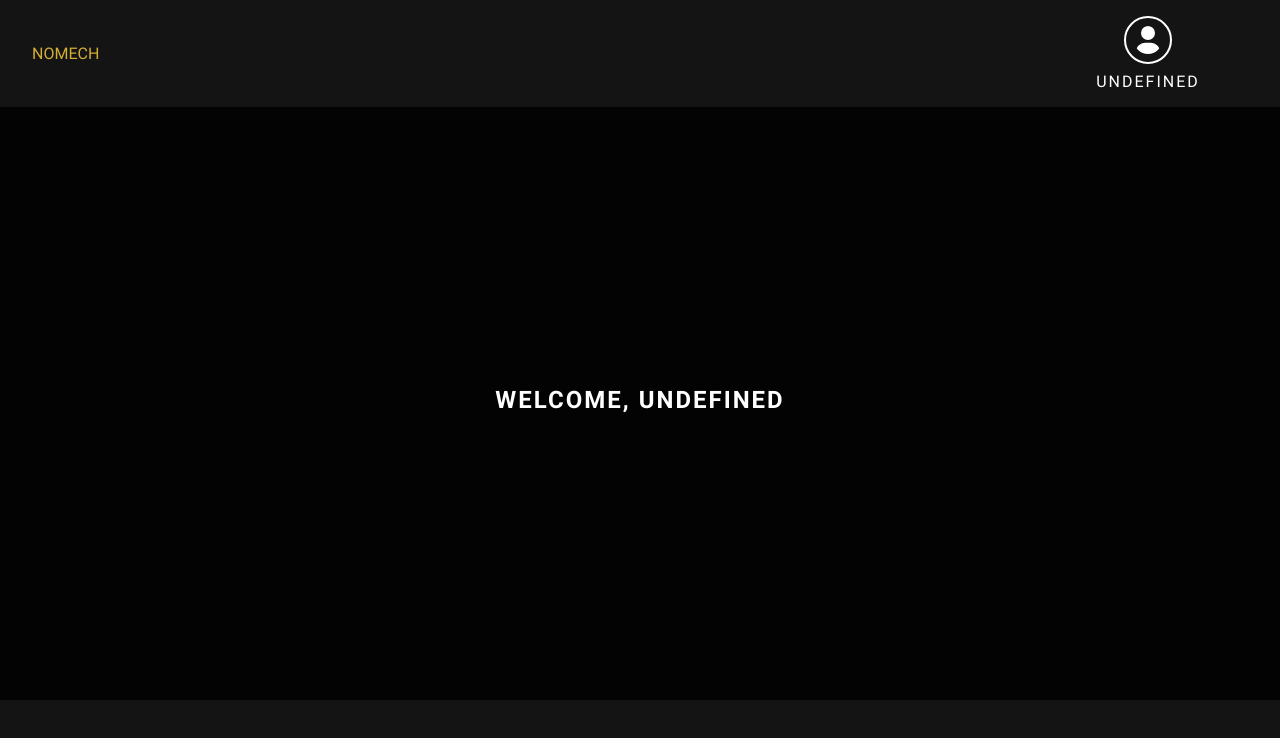
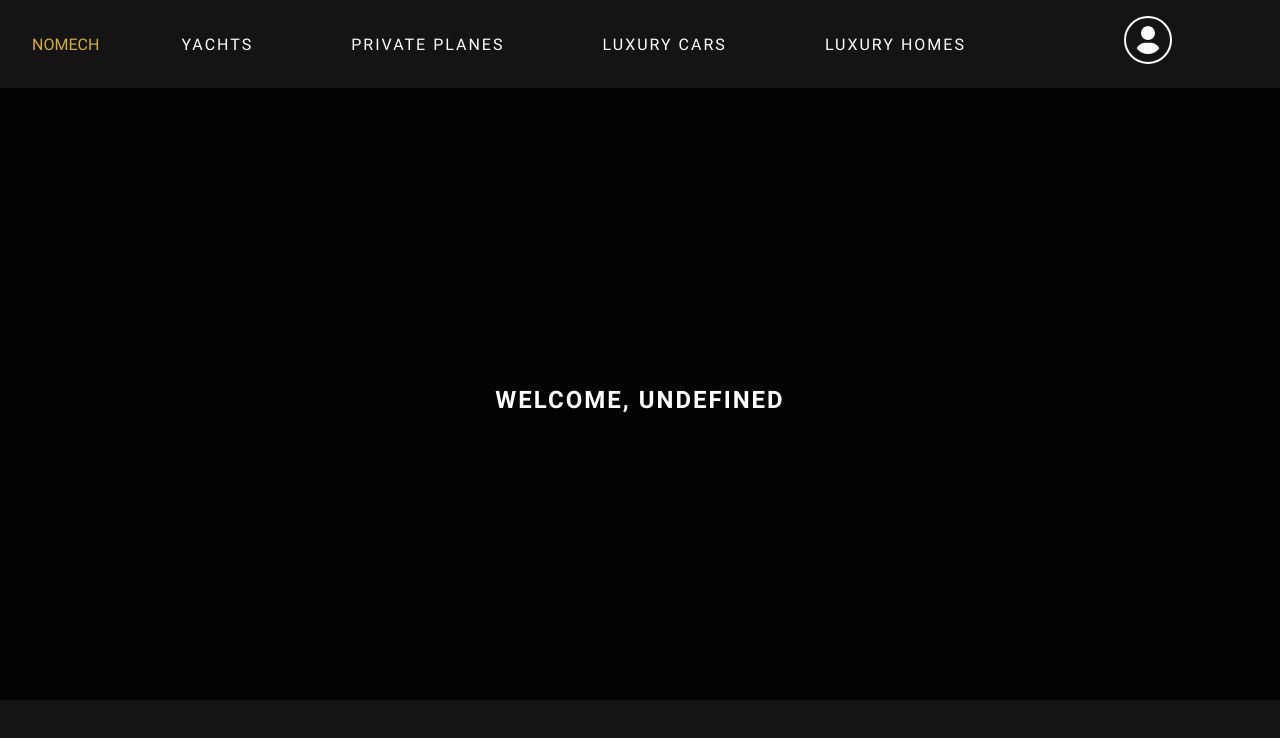
Before and after one commit to nomech/Final, a plain HTML site: page src/index.html in a window 1280 px wide. Drawn offline with Linux system fonts and the light colour scheme; sample sign-in values are in the browser's storage.

Commit message:
Fix header profile dropdown with new styling and functionality; add navigation links and user logout icon

```diff
--- a/src/css/header.css
+++ b/src/css/header.css
@@ -43,6 +43,7 @@ header {
 
 .header__profile-dropdown {
   visibility: hidden;
+  width: 170px;
   opacity: 0;
   bottom: -105px;
   position: absolute;
@@ -57,6 +58,10 @@ header {
 }
 
 .header__profile-item {
+  display: grid;
+  width: 170px;
+  grid-template-columns: 16px 1fr;
+  align-items: center;
   background-color: var(--primary-color);
   padding: 12px;
   color: var(--secondary-text-color);
@@ -111,3 +116,34 @@ header {
   letter-spacing: 2px;
   user-select: none;
 }
+
+.header__list {
+  display: flex;
+  justify-content: space-evenly;
+  align-items: center;
+}
+
+.header__list-item {
+  display: flex;
+  justify-content: center;
+  text-transform: uppercase;
+  letter-spacing: 2px;
+  padding: 1rem;
+  text-decoration: underline 4px var(--secondary-bg-color);
+  color: var(--text-color);
+  cursor: pointer;
+  transition: all 0.2s ease;
+}
+
+.header__list-item:hover {
+  color: var(--primary-color);
+}
+
+.header__nav-links {
+  flex-grow: 1;
+}
+
+.header__logput-icon{
+  width: 14px;
+  height: 14px;
+}
--- a/src/index.html
+++ b/src/index.html
@@ -9,7 +9,8 @@
   <link rel="stylesheet" href="./css/header.css">
   <link rel="stylesheet" href="./css/footer.css">
   <title>noMech store</title>
-  <script src="./js/app.js" defer></script>
+  <script type="module" src="./js/data.js" defer></script>
+  <script type="module" src="./js/app.js" defer></script>
 </head>
 
 <body>
@@ -32,8 +33,9 @@
           </div>
           <div class="header__profile-dropdown" tabindex="0">
             <ul class="header__profile-list">
-              <li class="header__profile-item">User profile</li>
-              <li class="header__profile-item header__profile-item--logout">Log out</li>
+              <li class="header__profile-item"><svg class="header__logput-icon" xmlns="http://www.w3.org/2000/svg" viewBox="0 0 512 512"><!--!Font Awesome Free 6.7.1 by @fontawesome - https://fontawesome.com License - https://fontawesome.com/license/free Copyright 2024 Fonticons, Inc.--><path d="M377.9 105.9L500.7 228.7c7.2 7.2 11.3 17.1 11.3 27.3s-4.1 20.1-11.3 27.3L377.9 406.1c-6.4 6.4-15 9.9-24 9.9c-18.7 0-33.9-15.2-33.9-33.9l0-62.1-128 0c-17.7 0-32-14.3-32-32l0-64c0-17.7 14.3-32 32-32l128 0 0-62.1c0-18.7 15.2-33.9 33.9-33.9c9 0 17.6 3.6 24 9.9zM160 96L96 96c-17.7 0-32 14.3-32 32l0 256c0 17.7 14.3 32 32 32l64 0c17.7 0 32 14.3 32 32s-14.3 32-32 32l-64 0c-53 0-96-43-96-96L0 128C0 75 43 32 96 32l64 0c17.7 0 32 14.3 32 32s-14.3 32-32 32z"/></svg><p>User profile</p></li>
+              <li class="header__profile-item header__profile-item--logout"><svg class="header__logput-icon" xmlns="http://www.w3.org/2000/svg" viewBox="0 0 512 512"><!--!Font Awesome Free 6.7.1 by @fontawesome - https://fontawesome.com License - https://fontawesome.com/license/free Copyright 2024 Fonticons, Inc.--><path d="M377.9 105.9L500.7 228.7c7.2 7.2 11.3 17.1 11.3 27.3s-4.1 20.1-11.3 27.3L377.9 406.1c-6.4 6.4-15 9.9-24 9.9c-18.7 0-33.9-15.2-33.9-33.9l0-62.1-128 0c-17.7 0-32-14.3-32-32l0-64c0-17.7 14.3-32 32-32l128 0 0-62.1c0-18.7 15.2-33.9 33.9-33.9c9 0 17.6 3.6 24 9.9zM160 96L96 96c-17.7 0-32 14.3-32 32l0 256c0 17.7 14.3 32 32 32l64 0c17.7 0 32 14.3 32 32s-14.3 32-32 32l-64 0c-53 0-96-43-96-96L0 128C0 75 43 32 96 32l64 0c17.7 0 32 14.3 32 32s-14.3 32-32 32z"/></svg>
+                <p>Log out</p></li>
             </ul>
           </div>
         </div>
--- a/src/js/app.js
+++ b/src/js/app.js
@@ -1,3 +1,5 @@
+import { data } from "./data.js";
+
 const getLoggedInUser = () => {
   const loggedInUser = localStorage.getItem("loggedInUser");
   if (loggedInUser === null) {
@@ -41,18 +43,28 @@ const profileDropdown = document.querySelector(".header__profile-dropdown");
 
 const profileButton = document.querySelector(".header__profile");
 profileButton.addEventListener("click", (e) => {
-
   profileDropdown.focus();
 
   profileDropdown.classList.toggle("header__profile-dropdown--show");
 });
 
 const profileName = document.querySelector(".header__profile-name");
-profileName.innerText = `${currentUser.first_name}`;
-
+//profileName.innerText = `${currentUser.first_name}`;
 
 document.addEventListener("click", (e) => {
   if (!profileButton.contains(e.target)) {
     profileDropdown.classList.remove("header__profile-dropdown--show");
   }
 });
+const headerList = document.querySelector(".header__list");
+
+const createNavLinks = () => {
+  data.categories.forEach((category) => {
+    const navLink = document.createElement("a");
+    navLink.innerText = category.category;
+    navLink.classList.add("header__list-item");
+    headerList.append(navLink);
+  });
+};
+
+createNavLinks();
--- a/src/js/data.js
+++ b/src/js/data.js
@@ -1,3 +1,20 @@
-const data = {
-  categories: [],
+export const data = {
+  categories: [
+    {
+      id: 1,
+      category: "Yachts",
+    },
+    {
+      id: 2,
+      category: "Private Planes",
+    },
+    {
+      id: 3,
+      category: "Luxury Cars",
+    },
+    {
+      id: 4,
+      category: "Luxury Homes",
+    },
+  ],
 };
```
Also changed, not shown: src/assets/icons/right-from-bracket-solid.svg (added).
